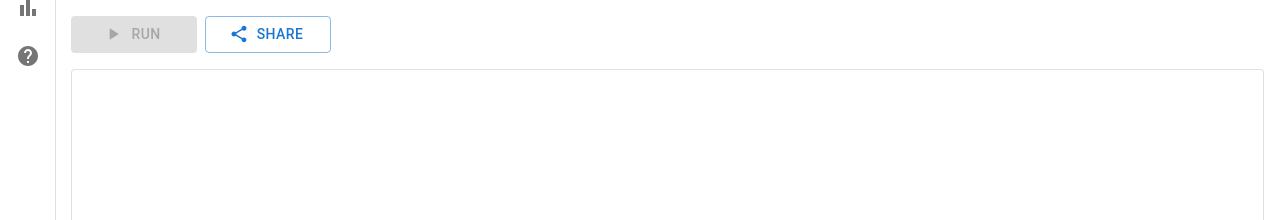
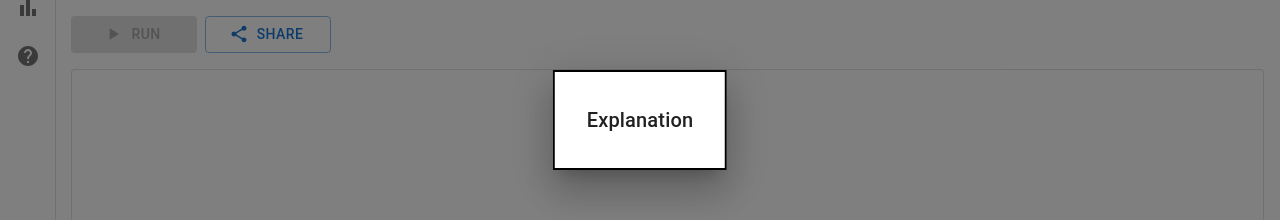
Before and after one commit to suever/MATL-Online, a React (Create React App) app in the folder frontend/: page / in a window 1280 px wide. Both pictures are taken after a click on the button 954 px from the left and 180 px from the top of the page. Shown: the part 280-500 px from the top of the page. Built offline with nearby package versions, Linux system fonts and the light colour scheme; no server answers.

Commit message:
Add explanation dialog
Signed-off-by: Jonathan Suever <suever@gmail.com>

```diff
--- a/frontend/package.json
+++ b/frontend/package.json
@@ -17,6 +17,7 @@
     "@types/react-dom": "^18.0.0",
     "@typescript-eslint/eslint-plugin": "^5.53.0",
     "@typescript-eslint/parser": "^5.53.0",
+    "axios": "^1.3.4",
     "eslint": "^8.34.0",
     "eslint-config-airbnb-typescript-prettier": "^5.0.0",
     "material-ui-search-bar": "^1.0.0",
--- /dev/null
+++ b/frontend/src/components/ExplanationModal.tsx
@@ -0,0 +1,51 @@
+import React from 'react'
+import { useState } from 'react'
+import Modal from '@mui/material/Modal'
+import Box from '@mui/material/Box'
+import Typography from '@mui/material/Typography'
+
+interface ExplanationModalProps {
+  explanation: string
+  open: boolean
+  onClose?: () => void;
+}
+
+const style = {
+  position: 'absolute' as const,
+  top: '50%',
+  left: '50%',
+  maxHeight: "50vh",
+  overflow: "auto",
+  padding: 50,
+  transform: 'translate(-50%, -50%)',
+  backgroundColor: 'background.paper',
+  border: '2px solid #000',
+  boxShadow: 24,
+  p: 4,
+}
+
+function ExplanationModal(props: ExplanationModalProps) {
+  const [open, setOpen] = useState<boolean>(props.open)
+
+  const handleClose = () => {
+    setOpen(false)
+    if (props.onClose) {
+      props.onClose()
+    }
+  }
+
+  return (
+    <Modal open={open} onClose={handleClose}>
+      <Box sx={style}>
+        <Typography id="modal-modal-title" variant="h6">
+          Explanation
+        </Typography>
+        <Typography sx={{ fontFamily: "monospace", whiteSpace: "pre"}}>
+          {props.explanation}
+        </Typography>
+      </Box>
+    </Modal>
+  )
+}
+
+export default ExplanationModal
--- a/frontend/src/components/Interpreter.tsx
+++ b/frontend/src/components/Interpreter.tsx
@@ -17,16 +17,23 @@ import PlayArrowIcon from '@mui/icons-material/PlayArrow'
 import ShareIcon from '@mui/icons-material/Share'
 import Box from '@mui/material/Box'
 import { Version } from './VersionSelect'
+import axios from 'axios'
+import ExplanationModal from "./ExplanationModal"
 
 interface StatusMessage {
   type: string;
   value: string;
 }
 
-function ExplainIconButton() {
+interface IconButtonProps {
+  disabled?: boolean;
+  onClick?: () => void;
+}
+
+function ExplainIconButton(props: IconButtonProps) {
   return (
     <Tooltip title="Explain the code">
-      <IconButton size="small" sx={{m: -1}}>
+      <IconButton size="small" onClick={props.onClick} disabled={props.disabled} sx={{m: -1}} >
         <TroubleshootIcon/>
       </IconButton>
     </Tooltip>
@@ -60,6 +67,8 @@ const Interpreter = (props: InterpreterProps) => {
   const [errors, setErrors] = useState<string[]>([])
   const [session, setSession] = useState<string | null>(null)
   const [inputs, setInputs] = useState<string>("120")
+  const [explaining, setExplaining] = useState<boolean>(false)
+  const [explanation, setExplanation] = useState<string>("")
 
   const version = props.version
 
@@ -98,6 +107,10 @@ const Interpreter = (props: InterpreterProps) => {
     socket.on('connection', (data) => setSession(data.session_id))
 
     socket.on('status', (data) => {
+      if (!running) {
+        return
+      }
+
       const messages = data.data as StatusMessage[]
       const errors = []
       const outputs = []
@@ -115,8 +128,30 @@ const Interpreter = (props: InterpreterProps) => {
     })
   })
 
+  const explainCode = async () => {
+    // Swap out the icon with loading icon?
+
+    setExplaining(true)
+    // Display the "explain modal"
+    const response = await axios.get(`http://localhost:5000/explain`, { params: { code, version}})
+    const message = response.data.data.map((m: StatusMessage) => m.value).join('\n')
+    setExplanation(message)
+
+    // Retrieve the explanation
+    return
+  }
+
+  if (explaining) {
+    console.log('explaining')
+  } else {
+    console.log('not explaining')
+  }
+
   return (
     <Stack spacing={2} direction="column" sx={{ height: 1}}>
+      { explaining  &&
+        <ExplanationModal open={explaining} explanation={explanation} onClose={() => setExplaining(false)}/>
+      }
       <Grid container spacing={2} sx={{mt: 0}}>
         <Grid item xs={9}>
           <TextField
@@ -129,7 +164,10 @@ const Interpreter = (props: InterpreterProps) => {
             maxRows={Infinity}
             variant="outlined"
             fullWidth
-            InputProps={{style: {fontFamily: "monospace"}, endAdornment: <ExplainIconButton/>}}
+            InputProps={{
+              style: {fontFamily: "monospace"},
+              endAdornment: <ExplainIconButton disabled={code.length < 1} onClick={explainCode}/>
+            }}
           />
         </Grid>
         <Grid item xs={3}>
```
Also changed, not shown: 1 other file (tests, documents, lock files or other folders).
